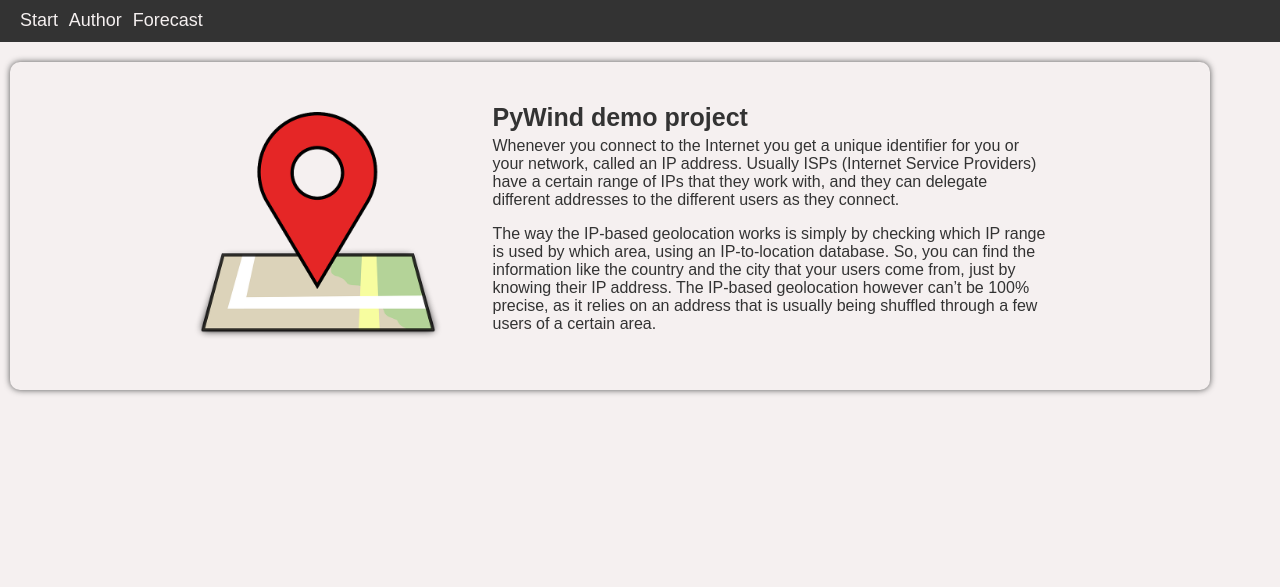
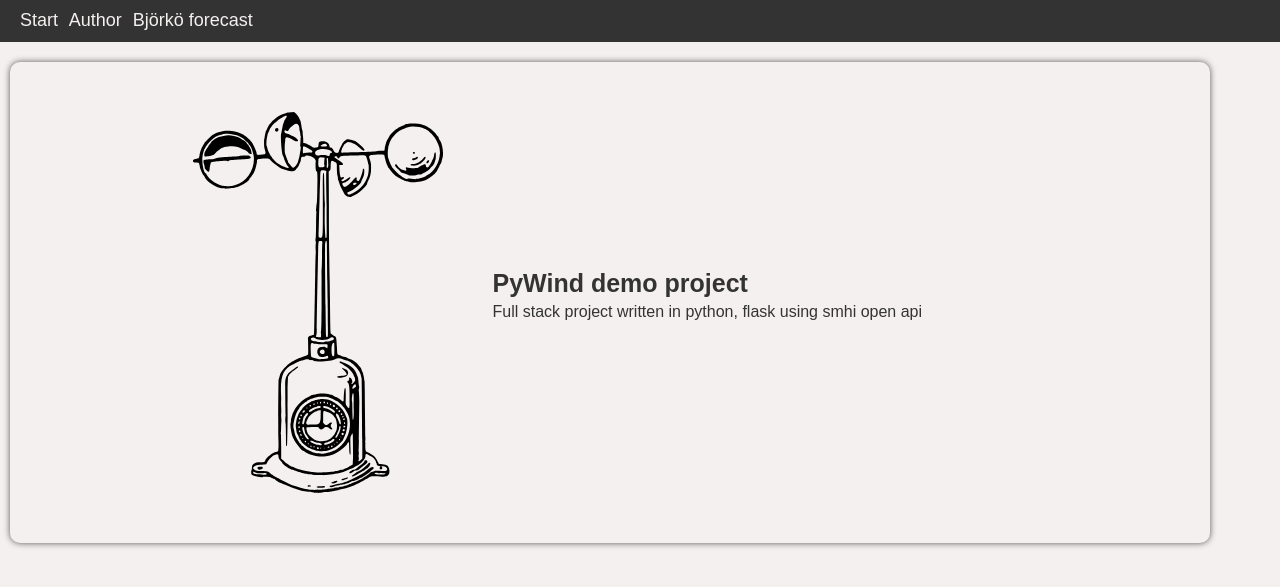
Before and after one commit to RobinAxelsson/PyWeather, a Flask app: page / in a window 1280 px wide. Shown: the top 587 px of the page. Run offline with Flask 2, Linux system fonts and the light colour scheme; some libraries are stand-ins or nearby versions.

Commit message:
added startpage with icon

```diff
--- a/src/PyWind_web/templates/index.html
+++ b/src/PyWind_web/templates/index.html
@@ -20,7 +20,7 @@
         <div id="navContainer">
             <a class="menuBtn" id="startBtn">Start</a>
             <a class="menuBtn" id="authorBtn">Author</a>
-            <a class="menuBtn" id="locationBtn">Forecast</a>
+            <a class="menuBtn" id="locationBtn">Björkö forecast</a>
         </div>
         <div id='loginAddress'></div>
     </nav>
@@ -32,21 +32,12 @@
         <div class="page" id="startPage">
             <div class="page-section">
                 <div id="location-pin-div">
-                    <img src="/static/images/location-pin.png" alt="An icon of a map with a big pin.">
+                    <img src="/static/images/Anemometer2.svg" alt="An icon of a map with a big pin.">
                 </div>
                 <div class="text-item">
                     <h3 class="header">PyWind demo project</h3>
                     <p>
-                        Whenever you connect to the Internet you get a unique identifier for you or your network, called
-                        an IP address. Usually ISPs (Internet Service Providers) have a certain range of IPs that they
-                        work with, and they can delegate different addresses to the different users as they connect.
-                    </p>
-                    <p>
-                        The way the IP-based geolocation works is simply by checking which IP range is used by which
-                        area, using an IP-to-location database. So, you can find the information like the country and
-                        the city that your users come from, just by knowing their IP address. The IP-based geolocation
-                        however can’t be 100% precise, as it relies on an address that is usually being shuffled through
-                        a few users of a certain area.
+                       Full stack project written in python, flask using smhi open api
                     </p>
                     <p style="font-weight: bold;" id="dynamic-paragraph"></p>
                 </div>
```
Also changed, not shown: src/PyWind_web/static/images/Anemometer2.svg (added).
